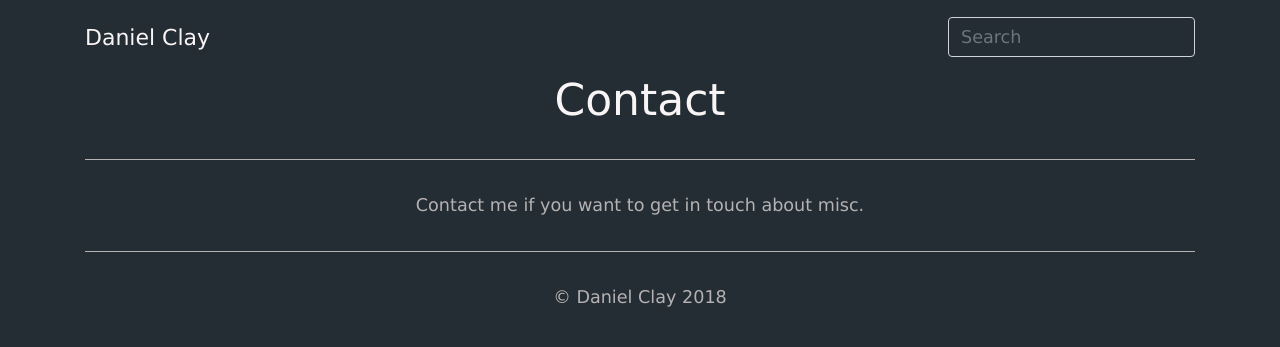
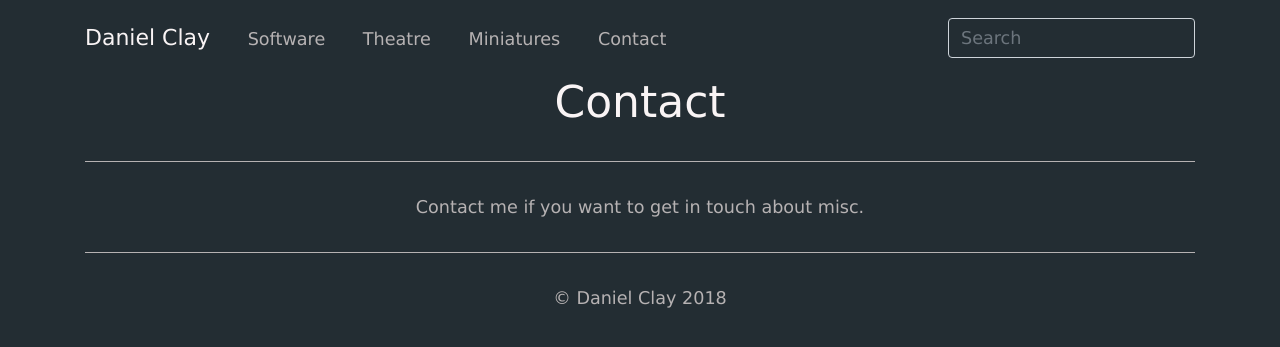
Before and after one commit to speedyfrenchy/website, a Flask app: page /contact/ in a window 1280 px wide. Shown: the top 347 px of the page. Run offline with Flask 2, Linux system fonts and the light colour scheme; style sheets or scripts are compiled from the project's sources; some libraries are stand-ins or nearby versions.

Commit message:
Add navbar

```diff
--- a/blog/static/sass/bootstrap_custom.scss
+++ b/blog/static/sass/bootstrap_custom.scss
@@ -56,4 +56,9 @@ $input-bg: $graphite;
 
 $form-group-margin-bottom: 0;
 
+.navbar-text {
+  color: $dark-smoke;
+  margin-right: 2rem;
+}
+
 @import "../bootstrap/scss/bootstrap";
--- a/blog/templates/base.html
+++ b/blog/templates/base.html
@@ -28,7 +28,11 @@
                 <span class="icon-bar"></span>
               </button>
             {% endif %}
-          <a class="navbar-brand" href="{{ url_for('index') }}">Daniel Clay</a>
+            <a class="navbar-brand" href="{{ url_for('index') }}">Daniel Clay</a>
+            <a class="navbar-text" href="{{ url_for('software') }}">Software</a>
+            <a class="navbar-text" href="{{ url_for('theatre') }}">Theatre</a>
+            <a class="navbar-text" href="{{ url_for('miniatures') }}">Miniatures</a>
+            <a class="navbar-text" href="{{ url_for('contact') }}">Contact</a>
         </div>
         <div class="navbar-collapse collapse">
           <ul class="nav navbar-nav">
```
